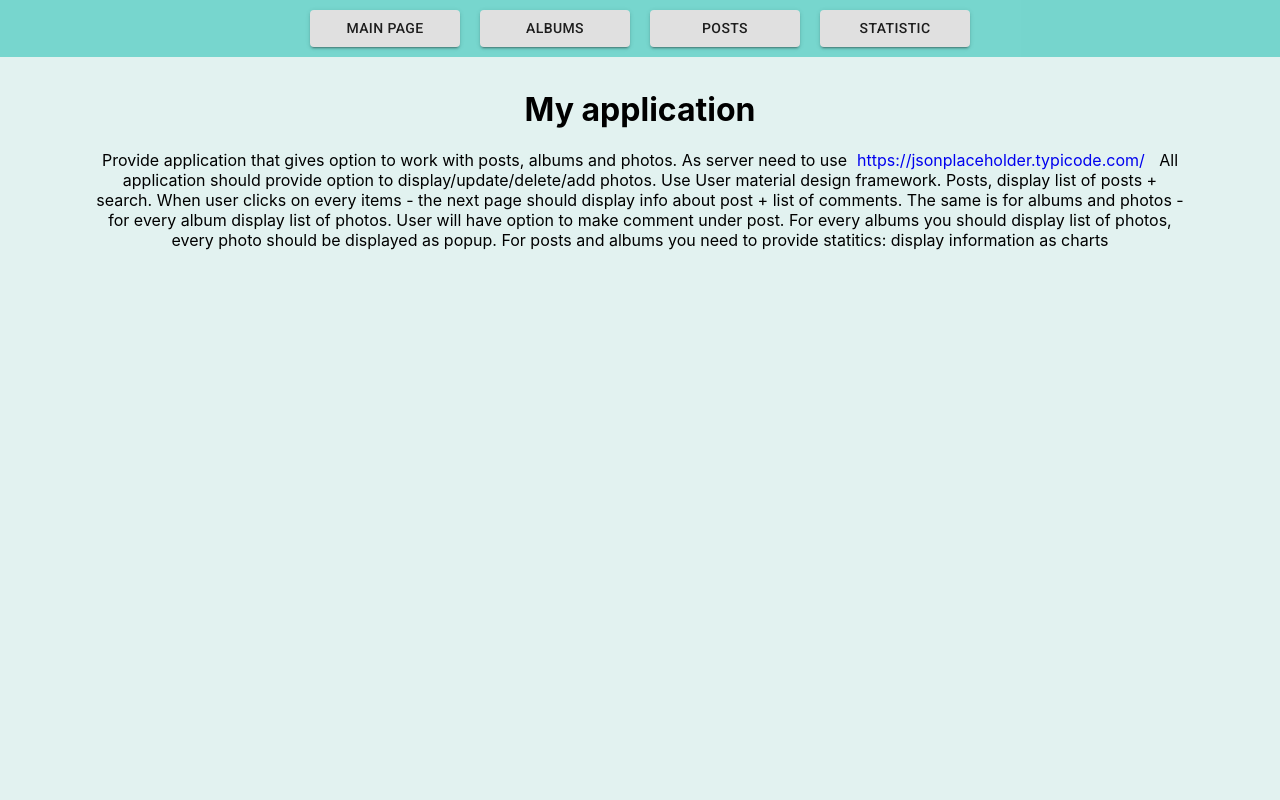
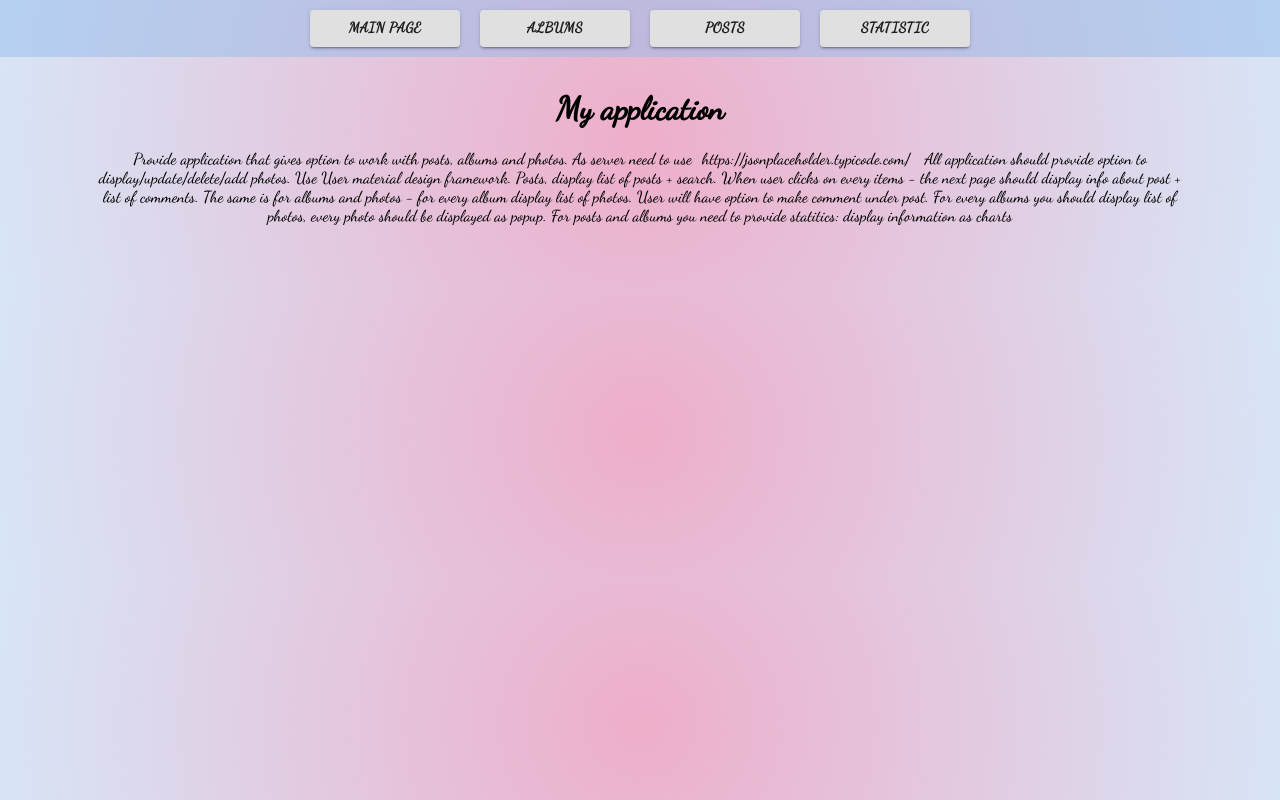
Before and after one commit to evgeniyavasilyeva1907/Albums_posts-master, a React (Create React App) app: page / in a window 1280 px wide. Built offline with nearby package versions, Linux system fonts and the light colour scheme.

Commit message:
fix style

```diff
--- a/public/index.html
+++ b/public/index.html
@@ -1,14 +1,12 @@
 <!DOCTYPE html>
 <html lang="en">
+
 <head>
   <meta charset="utf-8" />
   <link rel="icon" href="%PUBLIC_URL%/favicon.ico" />
   <meta name="viewport" content="width=device-width, initial-scale=1" />
   <meta name="theme-color" content="#000000" />
-    <meta
-      name="description"
-      content="Web site created using create-react-app"
-    />
+  <meta name="description" content="Web site created using create-react-app" />
   <link rel="apple-touch-icon" href="%PUBLIC_URL%/logo192.png" />
   <!--
       manifest.json provides metadata used when your web app is installed on a
@@ -17,7 +15,8 @@
   <link rel="manifest" href="%PUBLIC_URL%/manifest.json" />
   <link rel="stylesheet" href="https://fonts.googleapis.com/css?family=Roboto:300,400,500,700&display=swap" />
   <link rel="stylesheet" href="https://fonts.googleapis.com/icon?family=Material+Icons" />
-
+  <link rel="preconnect" href="https://fonts.gstatic.com">
+  <link href="https://fonts.googleapis.com/css2?family=Dancing+Script:wght@500&display=swap" rel="stylesheet">
   <!--
       Notice the use of %PUBLIC_URL% in the tags above.
       It will be replaced with the URL of the `public` folder during the build.
@@ -29,6 +28,7 @@
     -->
   <title>My application</title>
 </head>
+
 <body>
   <noscript>You need to enable JavaScript to run this app.</noscript>
   <div id="root"></div>
@@ -43,4 +43,5 @@
       To create a production bundle, use `npm run build` or `yarn build`.
     -->
 </body>
+
 </html>
--- a/src/App.css
+++ b/src/App.css
@@ -1,5 +1,7 @@
 .App {
   text-align: center;
+  font-family: 'Dancing Script', cursive;
+
 }
 
 .App-logo {
@@ -41,24 +43,40 @@
 }
 .AlbumsBoard{
   display: flex;
-  flex-direction: row;
-  flex-wrap: wrap;
+  flex-direction: column;
   width: 80%;
-  background-color: rgb(229,244,255);
+  background-color: rgb(229,244,255, 0.4);
+  align-items: center;
   margin: auto;
-  justify-content: space-around;
+}
+
+.Albums{
+  display: flex;
+  flex-direction: column;
+  width: 60%;
+  margin: auto;
 }
 
 .Album{
-  width: 30%;
+  width: 100%;
   min-width: 250px;
   display: flex;
   flex-direction: column;
   text-align: center;
   margin: 5px;
   height: 70px;
-  background-color:  #c9e9ff;
+  background: rgb(238,174,202);
+  background: radial-gradient(circle, rgba(238,174,202,1) 0%, rgba(148,187,233,1) 100%);
+  font-family: 'Dancing Script', cursive;
+  font-size: 25px;
+  justify-content: center;
+  transition: 0.5s;
 }
+.Album:hover{
+  background: #eeaeca;
+  transition: 0.5s;
+}
+
 .container{
   display: flex;
   flex-direction: row;
@@ -71,7 +89,7 @@
   display: flex;
   flex-direction: row;
   justify-content: center;
-  background-color: rgba(13,186,172,0.5);
+  background-color: rgba(148,187,233,0.5);
   position: fixed;
   top: 0;
   width: 100%;
@@ -81,11 +99,22 @@ h1{
   margin-top: 7%;
 }
 a{
-  margin: 10px
+  margin: 10px;
+  text-decoration: none;
+  color: #000000;
+}
+span{
+  font-family: 'Dancing Script', cursive;
+  font-weight: 1000;
+}
+.ModalWindow h3{
+  font-family: 'Dancing Script', cursive;
+  font-size: 40px;
 }
 
-Button {
+button {
   width: 150px;
+
 }
 .ShowWindow{
   height: 100%;
@@ -99,7 +128,7 @@ Button {
   margin:5% auto;
   align-items: center;
   outline: none;
-  background-color: rgba(255,255,255,0.3);
+  background-color: rgba(255,255,255,0.5);
   padding: 10px;
   overflow: auto;
   justify-content: space-between;
--- a/src/components/Album.js
+++ b/src/components/Album.js
@@ -6,16 +6,16 @@ function Album({ albums }) {
     return (
         <div className="AlbumsBoard">
             <h2>List of Albums</h2>
+            <div className="Albums">
                 {albums.map((item, index) => {
                     return (
                         <NavLink className='Album' activeClassName='active' key={index} to={`albums/${item.id}`}>
-                        <div>title: {item.title}</div>
+                            <div>{item.title}</div>
                         </NavLink>
                     )
                 })}
-
             </div>
-
+        </div>
     )
 }
 export default Album;
--- a/src/index.css
+++ b/src/index.css
@@ -5,7 +5,8 @@ body {
     sans-serif;
   -webkit-font-smoothing: antialiased;
   -moz-osx-font-smoothing: grayscale;
-  background-color: rgba(161, 212, 207, 0.3);
+  background: rgb(238,174,202);
+background: radial-gradient(circle, rgba(238,174,202,1) 0%, rgba(148,187,233,0.37298669467787116) 100%);
 
 }
 
```
Also changed, not shown: src/containers/Statistic.js (+1 -6 lines), src/App.js (line endings or trailing spaces). Lines whose indentation alone changed are shown as unchanged.
